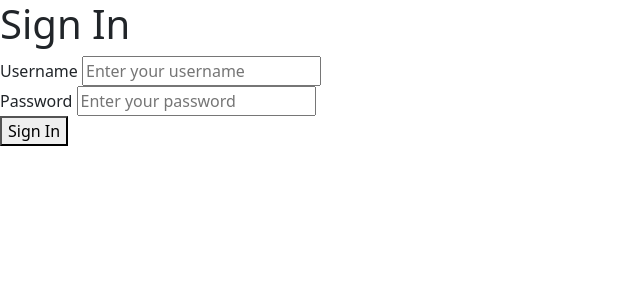
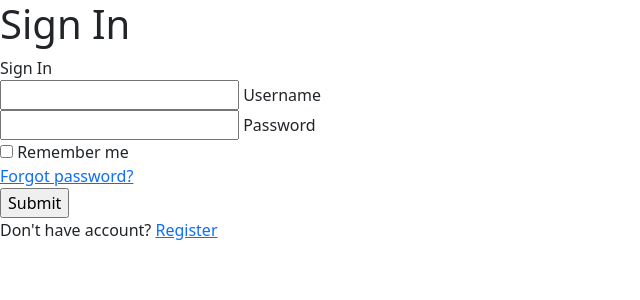
Before and after one commit to oohtewy/apartment-store, a Django app: page /signin in a window 1280 px wide. Shown: the top 300 px of the page, without its empty margins (0-640 px from the left). Run offline with Django 4.2, Linux system fonts and the light colour scheme; some libraries are stand-ins or nearby versions.

Commit message:
login page template

```diff
--- a/apartment/market/templates/auth/signin.html
+++ b/apartment/market/templates/auth/signin.html
@@ -7,6 +7,10 @@
     <meta charset="UTF-8">
     <meta name="viewport" content="width=device-width, initial-scale=1.0">
     <link rel="icon" type="image/x-icon" href="{% static 'icons/image-removebg-preview.png' %}">
+    <link rel="preconnect" href="https://fonts.googleapis.com">
+    <link rel="preconnect" href="https://fonts.gstatic.com" crossorigin>
+    <link href="https://fonts.googleapis.com/css2?family=Merriweather:wght@300;400;700;900&family=Noto+Serif+Display&family=Poppins:ital,wght@0,400;1,500&display=swap" rel="stylesheet">
+
     <title>Sign In</title>
 </head>
 <body>
@@ -18,22 +22,47 @@
         </span>
     {% endif %}
 
+     <h1>Sign In</h1>
 
-    <h1>Sign In</h1>
+    <form action="/signin" method="post" class="wrapper">
+        {% csrf_token %}
+        <div class="login_box">
+            <div class="login-header">
+                <span>Sign In</span>
+            </div>
 
-    <form action="/signin" method="post">
-        {% csrf_token %}
-        <label for="username">Username</label>
-        <input type="text" name='username' id="username" placeholder="Enter your username" required>
-        <br>
-        <label for="password">Password</label>
-        <input type="password" name='password' id="password" placeholder="Enter your password" required>
-        <br>
+            <div class="input_box">
+                <input type="text" id="user" class="input-field" required>
+                <label for="user" class="label">Username</label>
+                <i class="bx bx-user icon"></i>
+            </div>
 
-        <button type="submit">Sign In</button>
+            <div class="input_box">
+                <input type="password" class="input-field" id="pass" required>
+                <label for="pass" class="label">Password</label>
+                <i class="bx bx-lock-alt icon"></i>
+            </div>
+
+            <div class="remember-forgot">
+                <div class="remember-me">
+                    <input type="checkbox"  id="remember">
+                    <label for="remember">Remember me</label>
+                </div>
+
+                <div class="forgot">
+                    <a href="#">Forgot password?</a>
+                </div>
+            </div>
+
+            <div class="input_box">
+                <input type="submit" class="input-submit" valuel='Sign In'>
+            </div>
+
+            <div class="register">
+                <span>Don't have account? <a href="#">Register</a></span>
+            </div>
+        </div>
     </form>
-
-
 
     <script>
         setTimeout(function() {
--- a/apartment/market/templates/auth/signup.html
+++ b/apartment/market/templates/auth/signup.html
@@ -7,6 +7,10 @@
     <meta charset="UTF-8">
     <meta name="viewport" content="width=device-width, initial-scale=1.0">
     <link rel="icon" type="image/x-icon" href="{% static 'icons/image-removebg-preview.png' %}">
+    <link rel="preconnect" href="https://fonts.googleapis.com">
+    <link rel="preconnect" href="https://fonts.gstatic.com" crossorigin>
+    <link href="https://fonts.googleapis.com/css2?family=Merriweather:wght@300;400;700;900&family=Noto+Serif+Display&family=Poppins:ital,wght@0,400;1,500&display=swap" rel="stylesheet">
+
     <title>Sign Up</title>
 </head>
 <body>
--- a/apartment/market/templates/market/base.html
+++ b/apartment/market/templates/market/base.html
@@ -12,6 +12,9 @@
     </title>
     {% block link %}
     <link rel="icon" type="image/x-icon" href="{% static 'icons/image-removebg-preview.png' %}">
+    <link rel="preconnect" href="https://fonts.googleapis.com">
+    <link rel="preconnect" href="https://fonts.gstatic.com" crossorigin>
+    <link href="https://fonts.googleapis.com/css2?family=Merriweather:wght@300;400;700;900&family=Noto+Serif+Display&family=Poppins:ital,wght@0,400;1,500&display=swap" rel="stylesheet">
     {% endblock link %}
 
     {% bootstrap_css %}
```
Also changed, not shown: apartment/db.sqlite3, apartment/static/css/signin.css (added).
